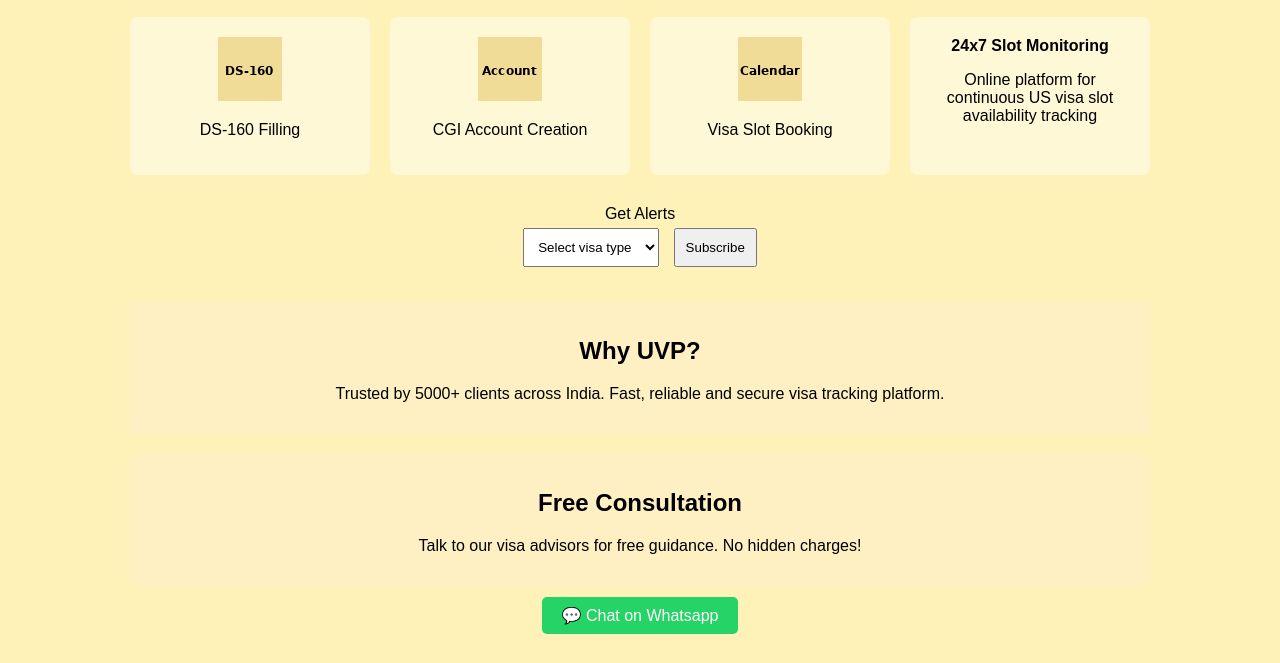
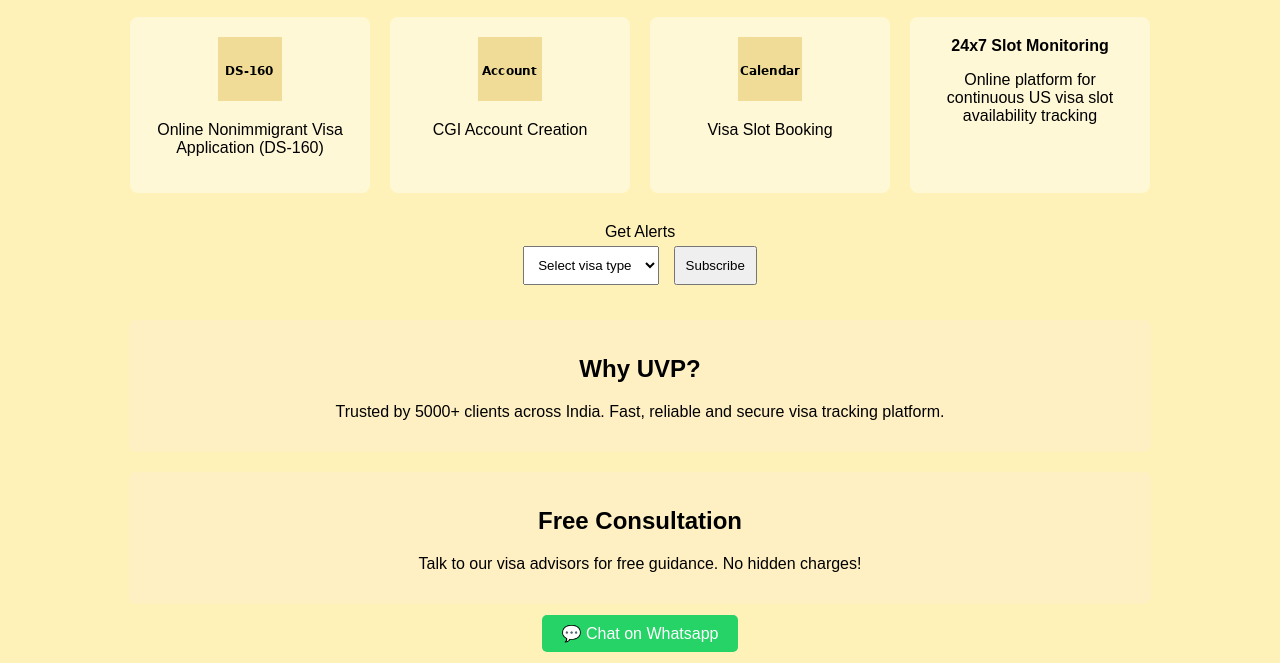
Before and after one commit to Maguluri9618/usa-visa-path, a plain HTML site: page index.html in a window 1280 px wide. Shown: the part 185-848 px from the top of the page. Drawn offline with Linux system fonts and the light colour scheme.

Commit message:
Update index.html

```diff
--- a/index.html
+++ b/index.html
@@ -29,7 +29,7 @@
     <div class="services">
       <div class="service-box">
         <img src="ds160-icon.png" alt="DS-160 Icon" />
-        <p>DS-160 Filling</p>
+        <p>Online Nonimmigrant Visa Application (DS-160)</p>
       </div>
       <div class="service-box">
         <img src="account-icon.png" alt="Account Icon" />
```
